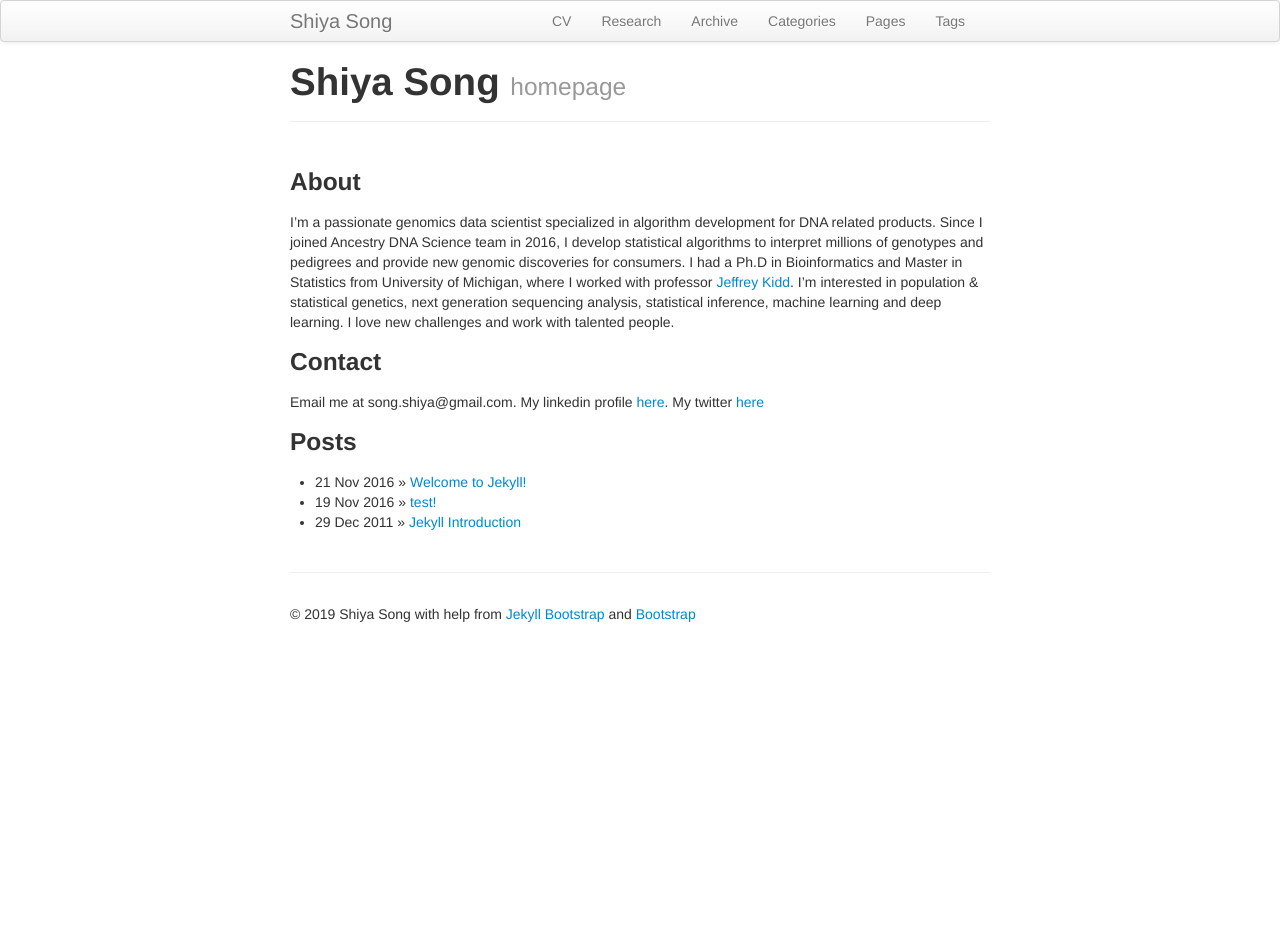
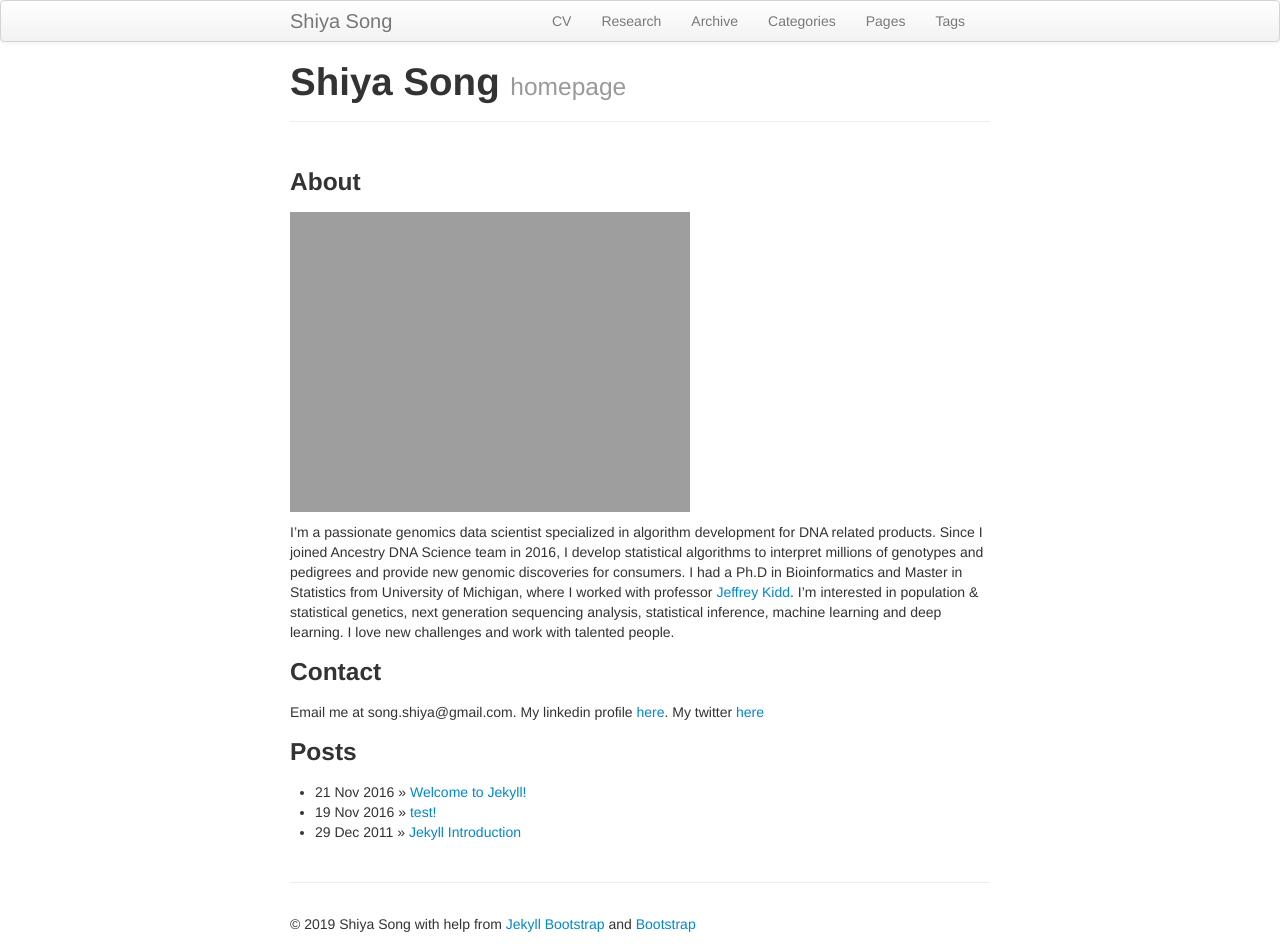
Before and after one commit to songsy/songsy.github.io, a Jekyll site: the page built from index.md, in a window 1280 px wide. Built offline with Jekyll 4.4.1, drawn with Linux system fonts in a browser that asks for light colours; before the commit the page ends 900 px from its top, so only the background shows below that.

Commit message:
Update index.md
add image

```diff
--- a/index.md
+++ b/index.md
@@ -6,6 +6,8 @@ tagline: homepage
 {% include JB/setup %}
 
 ### About
+![](Images/Shiya.jpg | width=20)
+
 I’m a passionate genomics data scientist specialized in algorithm development for DNA related products. Since I joined Ancestry DNA Science team in 2016, I develop statistical algorithms to interpret millions of genotypes and pedigrees and provide new genomic discoveries for consumers. I had a Ph.D in Bioinformatics and Master in Statistics from University of Michigan, where I worked with professor [Jeffrey Kidd](http://genome.med.umich.edu/kidd-lab/). I’m interested in population & statistical genetics, next generation sequencing analysis, statistical inference, machine learning and deep learning. I love new challenges and work with talented people.
 
 ### Contact
```
